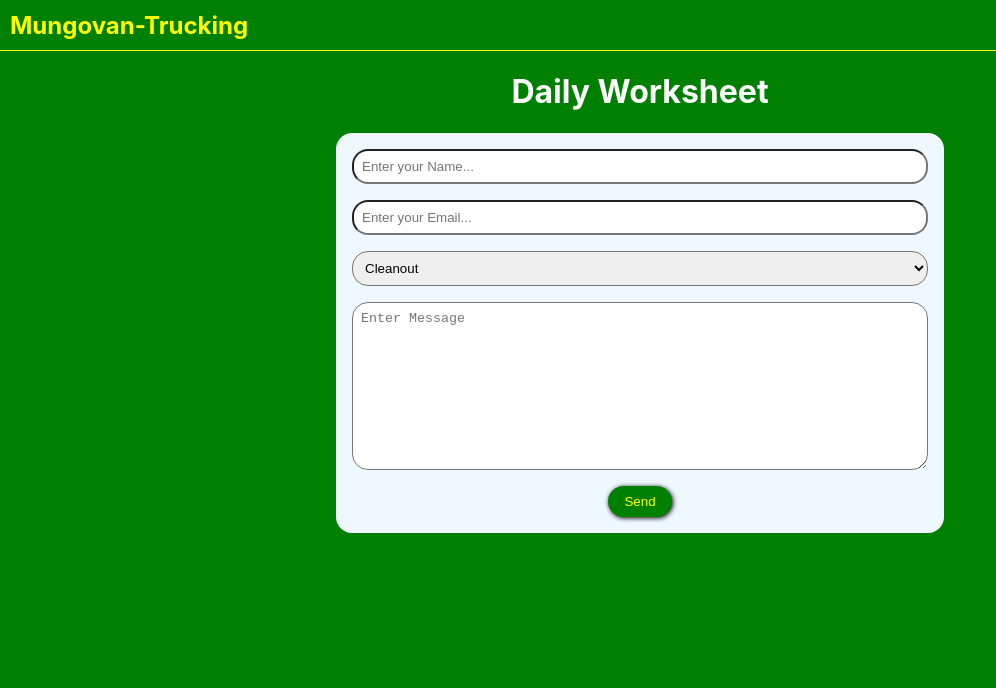
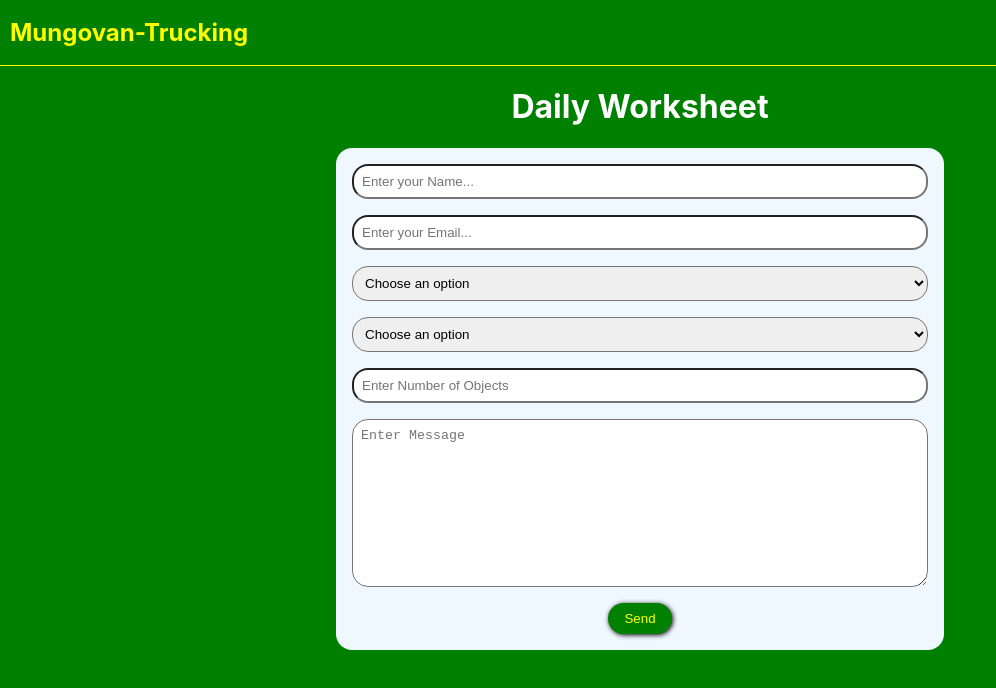
Before and after one commit to jlloyd0430/Mungovan-Trucking, a React (Create React App) app: page / in a window 1280 px wide. Shown: the top 688 px of the page, without its empty margins (0-996 px from the left). Built offline with nearby package versions, Linux system fonts and the light colour scheme.

Commit message:
refactor form

```diff
--- a/src/App.css
+++ b/src/App.css
@@ -15,7 +15,7 @@
   display: flex;
   align-items: center;
   width: 100%;
-   height: 30px;
+  height: 45px;
   padding: 10px;
   color: yellow;
   border-bottom: 1px solid yellow;
@@ -30,7 +30,13 @@
   background-color: aliceblue;
   padding: 1rem;
   border-radius: 16px;
+}
 
+.route {
+  display: flex;
+  justify-content: space-between;
+  margin: auto;
+  color: black;
 }
 
 input {
--- a/src/App.js
+++ b/src/App.js
@@ -1,4 +1,4 @@
-import React from "react";
+import React, { useState } from "react";
 import "./App.css";
 import Verizon from "./images/verizon.png";
 import Wpi from "./images/wpi.png";
@@ -23,13 +23,87 @@ function Nav() {
 }
 
 function Form() {
+  const [jobType, setJobType] = useState("");
+  const [showRoutes, setShowRoutes] = useState(false);
+  const [fromLocation, setFromLocation] = useState("");
+  const [toLocation, setToLocation] = useState("");
+  const [objectType, setObjectType] = useState("");
+  const [numObjects, setNumObjects] = useState(0);
+
+  const handleJobTypeChange = (event) => {
+    const jobTypeValue = event.target.value;
+    setJobType(jobTypeValue);
+
+    if (jobTypeValue === "Delivery") {
+      setShowRoutes(true);
+    } else {
+      setShowRoutes(false);
+    }
+  };
+
+  const handleFromLocationChange = (event) => {
+    const fromLocationValue = event.target.value;
+    setFromLocation(fromLocationValue);
+  };
+
+  const handleToLocationChange = (event) => {
+    const toLocationValue = event.target.value;
+    setToLocation(toLocationValue);
+  };
+
+  const handleObjectTypeChange = (event) => {
+    const objectTypeValue = event.target.value;
+    setObjectType(objectTypeValue);
+  };
+
+  const handleNumObjectsChange = (event) => {
+    const numObjectsValue = event.target.value;
+    setNumObjects(numObjectsValue);
+  };
+
   return (
     <form action="https://formspree.io/f/mvonajop" method="post">
       <Input name="name" type="text" placeholder="Enter your Name..." />
       <Input name="email" type="email" placeholder="Enter your Email..." />
       <Select
         name="Job Type"
-        options={["Cleanout", "Delivery", "Pickup", "Internal-move"]}
+        options={[
+          "Cleanout",
+          "Delivery",
+          "Pickup",
+          "Internal-move",
+          "Disposition",
+        ]}
+        onChange={handleJobTypeChange}
+      />
+      {showRoutes && (
+        <div className="route">
+          <Input
+            className="location"
+            name="From"
+            type="text"
+            placeholder="Enter From Location"
+            onChange={handleFromLocationChange}
+          />
+          <Input
+            className="location"
+            name="To"
+            type="text"
+            placeholder="Enter To Location"
+            onChange={handleToLocationChange}
+          />
+        </div>
+      )}
+      <Select
+        name="Object Type"
+        options={["Gaylords", "Cones", "Tarps", "Masonite"]}
+        onChange={handleObjectTypeChange}
+      />
+      <Input
+        name="Number of Objects"
+        type="number"
+        placeholder="Enter Number of Objects"
+        onChange={handleNumObjectsChange}
       />
       <TextArea name="message" rows={10} placeholder="Enter Message" />
       <Button type="submit" value="Send" />
@@ -48,9 +122,14 @@ function Input({ name, type, placeholder }) {
   );
 }
 
-function Select({ name, options }) {
+function Select({ name, options, onChange }) {
   return (
-    <select name={name} style={{ padding: "0.5rem", borderRadius: "16px" }}>
+    <select
+      name={name}
+      style={{ padding: "0.5rem", borderRadius: "16px" }}
+      onChange={onChange}
+    >
+      <option value="">Choose an option</option>
       {options.map((option) => (
         <option key={option}>{option}</option>
       ))}
@@ -88,13 +167,13 @@ function Button({ type, value }) {
   );
 }
 
-function Icons() {
-  return (
-    <div className="icons">
-      <Verizon />
-      <Wpi />
-    </div>
-  );
-}
+// function Icons() {
+//   return (
+//     <div className="icons">
+//       <Verizon />
+//       <Wpi />
+//     </div>
+//   );
+// }
 
 export default App;
```
Lines whose indentation alone changed are shown as unchanged.
